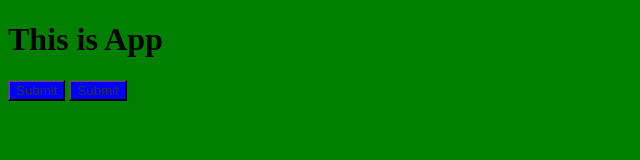
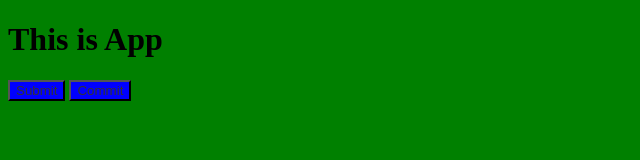
Before and after one commit to DMDung2k3/git-tutorial, a plain HTML site: page index.html in a window 1280 px wide. Shown: the full height of the page, 0-640 px from the left. Drawn offline with Linux system fonts and the light colour scheme.

Commit message:
Update index.html

```diff
--- a/index.html
+++ b/index.html
@@ -11,6 +11,6 @@
   <body>
     <h1>This is App</h1>
     <button>Submit</button>
-    <button>Submit</button>
+    <button>Commit</button>
   </body>
 </html>
```
